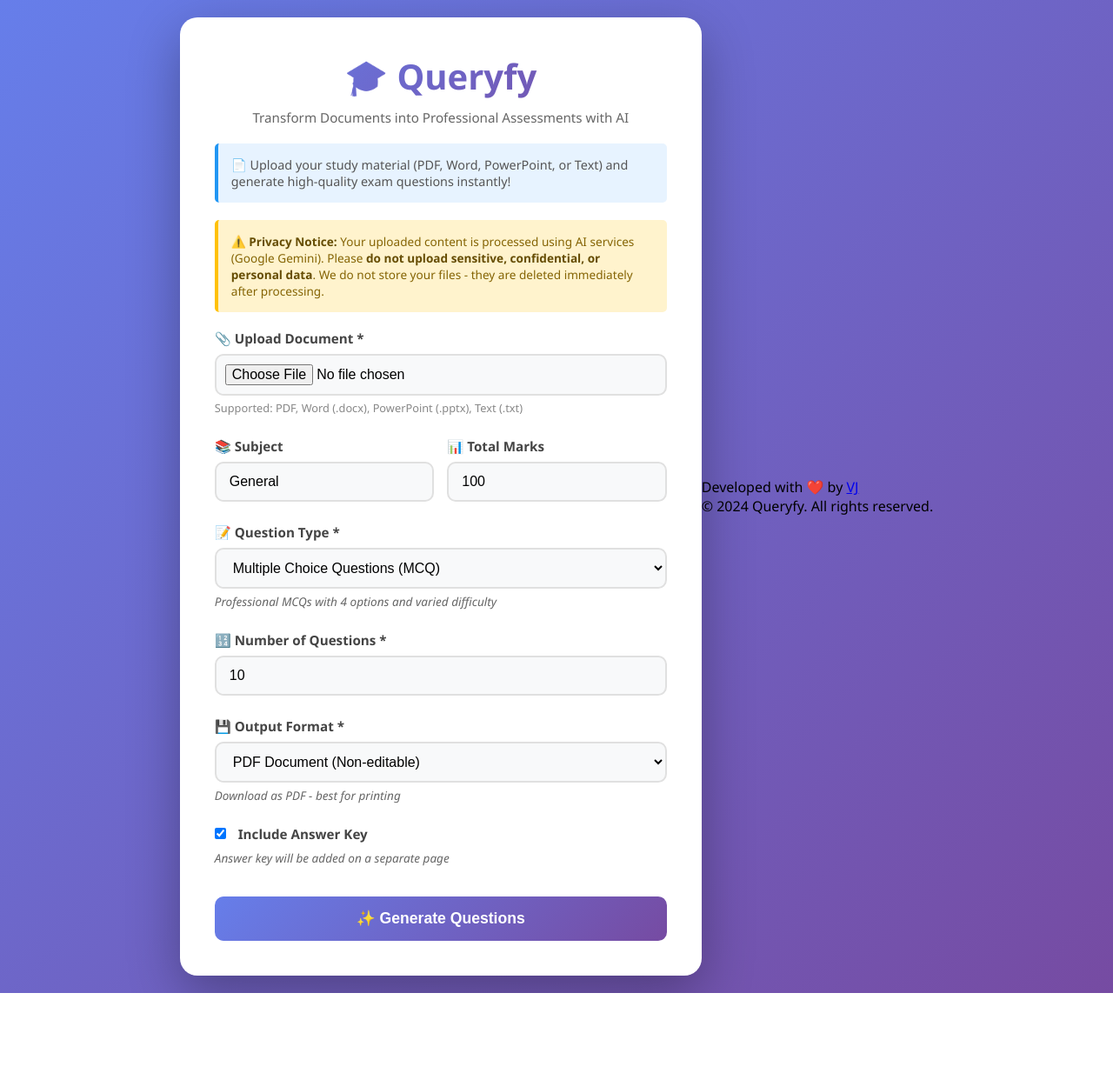
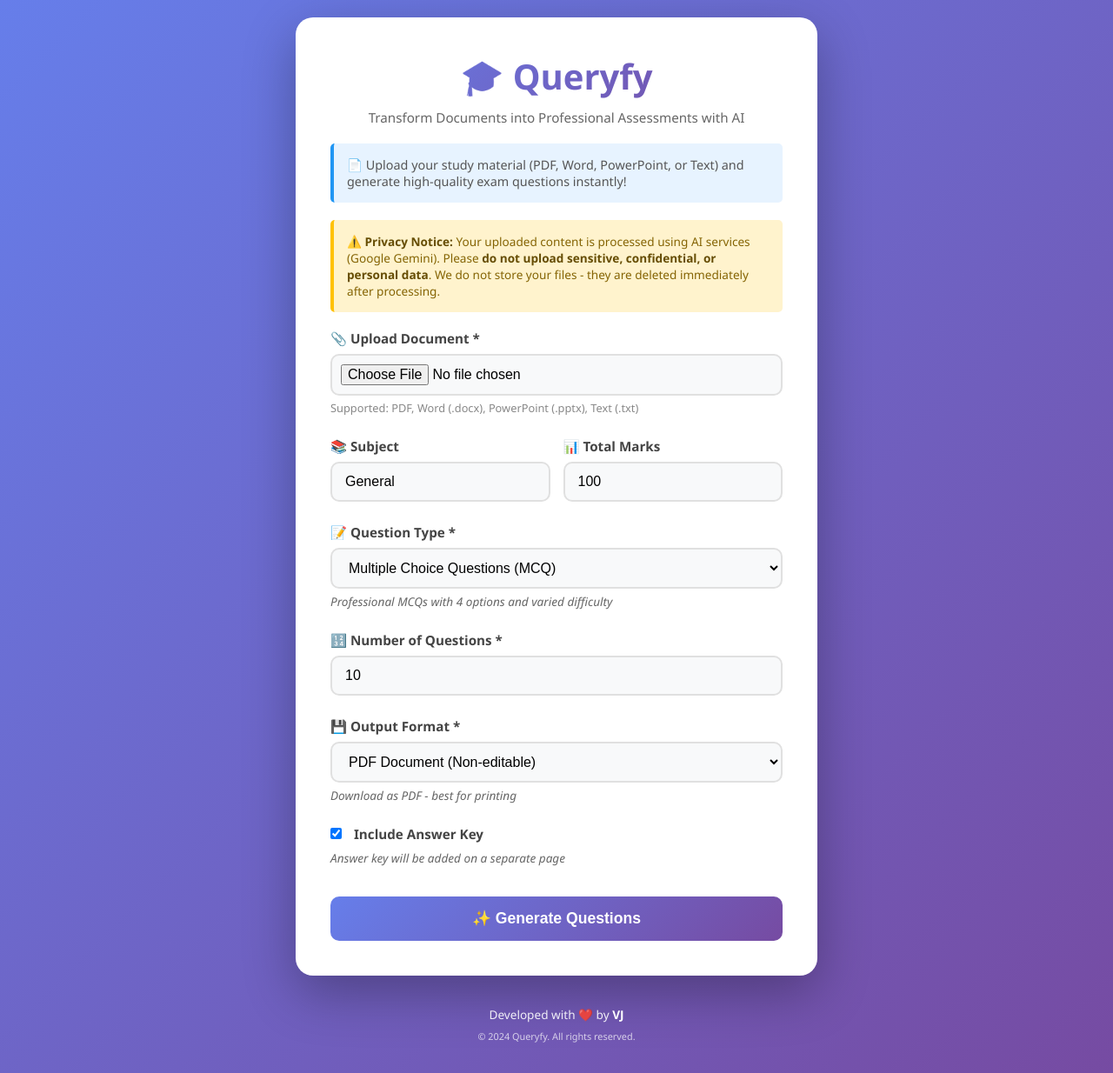
Before and after one commit to vriddhi23100/Queryfy, a Flask app: page / in a window 1280 px wide. Shown: the whole page at 87% size. Before the commit the page ends 1142 px from the top, so only its background shows below. Run offline with Flask 3, Linux system fonts and the light colour scheme.

Commit message:
dev footer

```diff
--- a/templates/index.html
+++ b/templates/index.html
@@ -11,6 +11,7 @@
             background: linear-gradient(135deg, #667eea 0%, #764ba2 100%);
             min-height: 100vh;
             display: flex;
+            flex-direction: column;
             justify-content: center;
             align-items: center;
             padding: 20px;
@@ -116,6 +117,33 @@
         .warning-box strong { color: #664d03; }
         .question-type-info { font-size: 0.85em; color: #666; margin-top: 5px; font-style: italic; }
         .file-types { font-size: 0.8em; color: #888; margin-top: 5px; }
+
+        /* Footer Styles */
+        .footer {
+            margin-top: 20px;
+            text-align: center;
+            color: rgba(255, 255, 255, 0.9);
+            font-size: 0.85em;
+            padding: 15px;
+        }
+        .footer a {
+            color: white;
+            text-decoration: none;
+            font-weight: 600;
+            transition: opacity 0.3s;
+        }
+        .footer a:hover {
+            opacity: 0.8;
+            text-decoration: underline;
+        }
+        .footer .developer {
+            margin-bottom: 8px;
+        }
+        .footer .copyright {
+            font-size: 0.8em;
+            opacity: 0.8;
+        }
+
         @media (max-width: 600px) {
             .container { padding: 25px; }
             h1 { font-size: 2em; }
@@ -208,7 +236,8 @@
 
         <div class="message" id="message"></div>
     </div>
-     <footer class="footer">
+
+    <footer class="footer">
         <div class="developer">
             Developed with ❤️ by <a href="https://github.com/vriddhi23100" target="_blank">VJ</a>
         </div>
@@ -318,7 +347,6 @@
                         showMessage('error', `❌ Error: ${text}`);
                     }
                 } else {
-                    // Google Form response
                     const contentType = response.headers.get('content-type');
                     if (contentType && contentType.includes('application/json')) {
                         const data = await response.json();
```
